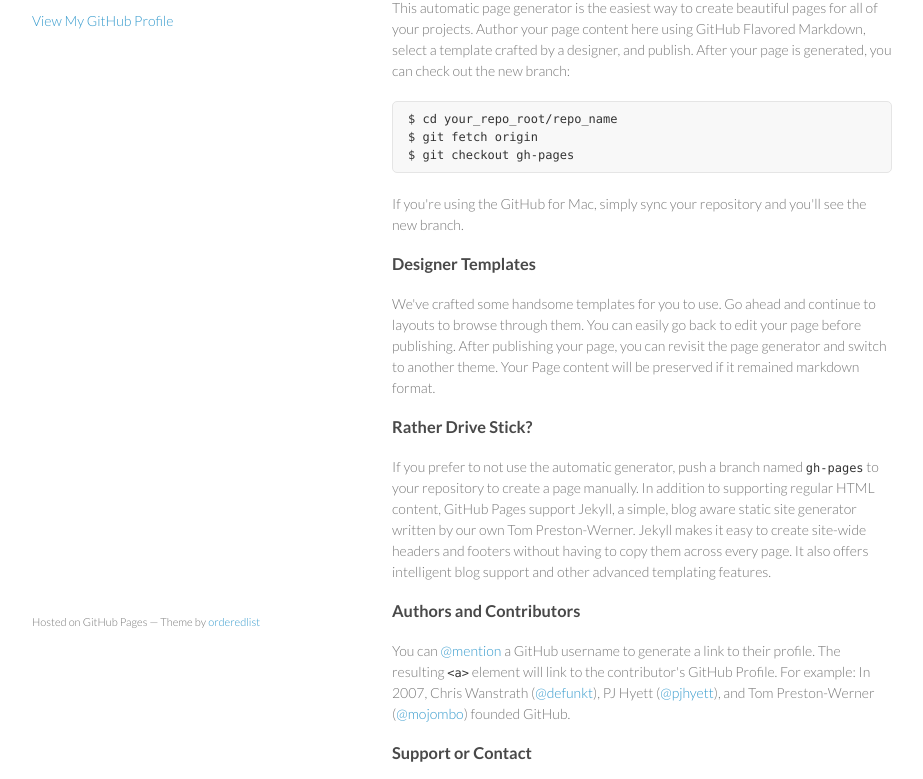
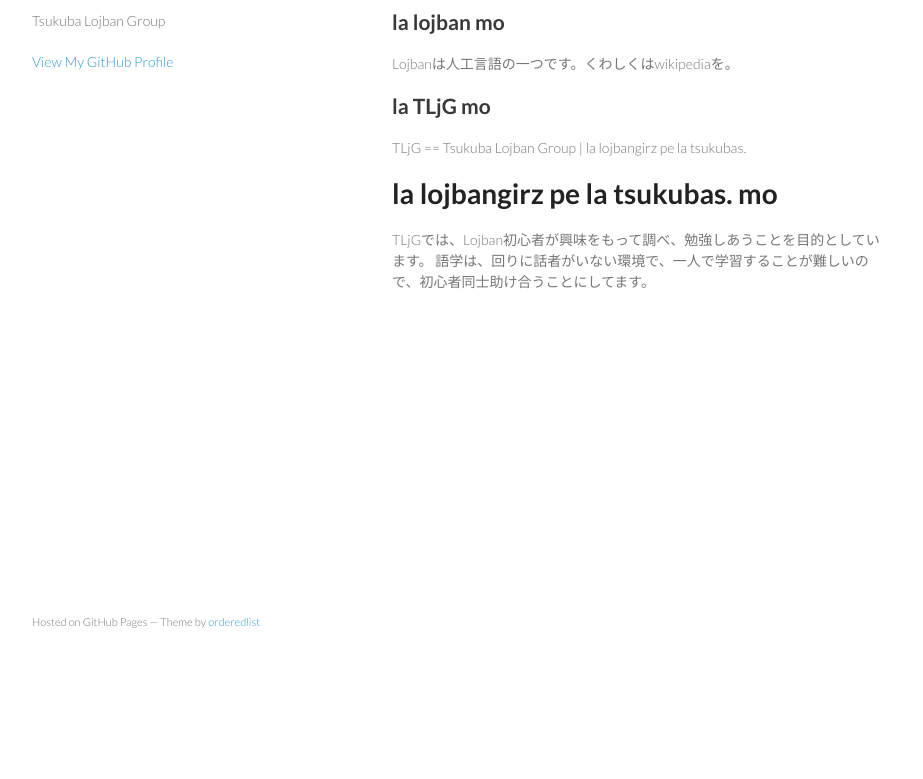
Before and after one commit to TLbG/tlbg.github.com, a plain HTML site: page index.html in a window 1280 px wide. Shown: the part 99-878 px from the top of the page, without its empty margins (178-1101 px from the left). After the commit the page ends 800 px from the top, so only its background shows below. Drawn offline with Linux system fonts and the light colour scheme.

Commit message:
first article

```diff
--- a/index.html
+++ b/index.html
@@ -16,40 +16,30 @@
     <div class="wrapper">
       <header>
         <h1>tljg.github.com</h1>
-        <p></p>
-
+        <p>Tsukuba Lojban Group</p>
 
         <p class="view"><a href="https://github.com/TLjG">View My GitHub Profile</a></p>
 
       </header>
       <section>
-        <h3>Welcome to GitHub Pages.</h3>
+<h1>
+<a name="coi" class="anchor" href="#coi"><span class="mini-icon mini-icon-link"></span></a>coi</h1>
 
-<p>This automatic page generator is the easiest way to create beautiful pages for all of your projects. Author your page content here using GitHub Flavored Markdown, select a template crafted by a designer, and publish. After your page is generated, you can check out the new branch:</p>
+<h2>
+<a name="la-lojban-mo" class="anchor" href="#la-lojban-mo"><span class="mini-icon mini-icon-link"></span></a>la lojban mo</h2>
 
-<pre><code>$ cd your_repo_root/repo_name
-$ git fetch origin
-$ git checkout gh-pages
-</code></pre>
+<p>Lojbanは人工言語の一つです。くわしくはwikipediaを。</p>
 
-<p>If you're using the GitHub for Mac, simply sync your repository and you'll see the new branch.</p>
+<h2>
+<a name="la-tljg-mo" class="anchor" href="#la-tljg-mo"><span class="mini-icon mini-icon-link"></span></a>la TLjG mo</h2>
 
-<h3>Designer Templates</h3>
+<p>TLjG == Tsukuba Lojban Group | la lojbangirz pe la tsukubas.</p>
 
-<p>We've crafted some handsome templates for you to use. Go ahead and continue to layouts to browse through them. You can easily go back to edit your page before publishing. After publishing your page, you can revisit the page generator and switch to another theme. Your Page content will be preserved if it remained markdown format.</p>
+<h1>
+<a name="la-lojbangirz-pe-la-tsukubas-mo" class="anchor" href="#la-lojbangirz-pe-la-tsukubas-mo"><span class="mini-icon mini-icon-link"></span></a>la lojbangirz pe la tsukubas. mo</h1>
 
-<h3>Rather Drive Stick?</h3>
-
-<p>If you prefer to not use the automatic generator, push a branch named <code>gh-pages</code> to your repository to create a page manually. In addition to supporting regular HTML content, GitHub Pages support Jekyll, a simple, blog aware static site generator written by our own Tom Preston-Werner. Jekyll makes it easy to create site-wide headers and footers without having to copy them across every page. It also offers intelligent blog support and other advanced templating features.</p>
-
-<h3>Authors and Contributors</h3>
-
-<p>You can <a href="https://github.com/blog/821" class="user-mention">@mention</a> a GitHub username to generate a link to their profile. The resulting <code>&lt;a&gt;</code> element will link to the contributor's GitHub Profile. For example: In 2007, Chris Wanstrath (<a href="https://github.com/defunkt" class="user-mention">@defunkt</a>), PJ Hyett (<a href="https://github.com/pjhyett" class="user-mention">@pjhyett</a>), and Tom Preston-Werner (<a href="https://github.com/mojombo" class="user-mention">@mojombo</a>) founded GitHub.</p>
-
-<h3>Support or Contact</h3>
-
-<p>Having trouble with Pages? Check out the documentation at <a href="http://help.github.com/pages">http://help.github.com/pages</a> or contact <a href="mailto:support@github.com">support@github.com</a> and we’ll help you sort it out.</p>
-      </section>
+<p>TLjGでは、Lojban初心者が興味をもって調べ、勉強しあうことを目的としています。
+語学は、回りに話者がいない環境で、一人で学習することが難しいので、初心者同士助け合うことにしてます。</p>      </section>
       <footer>
         <p><small>Hosted on GitHub Pages &mdash; Theme by <a href="https://github.com/orderedlist">orderedlist</a></small></p>
       </footer>
```
